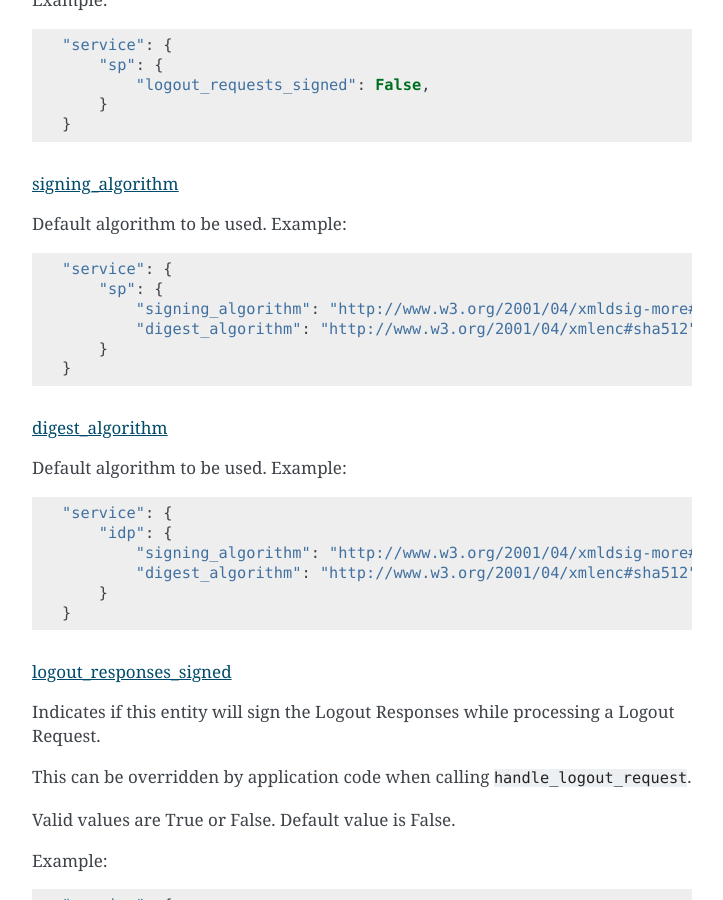
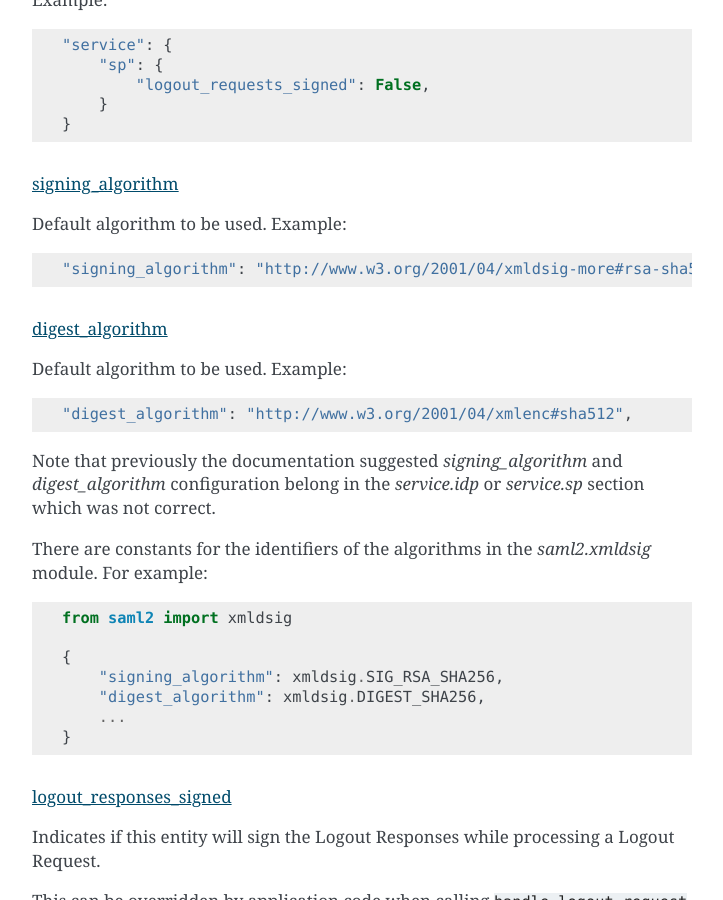
Before and after one commit to IdentityPython/pysaml2, a Sphinx documentation site: the page built from docs/howto/config.rst, in a window 1280 px wide and 900 px high, scrolled down 30572 px. Shown: the whole window, without its empty margins (388-1111 px from the left). Built offline with Sphinx 7.4.7, drawn with Linux system fonts in a browser that asks for light colours; the version number is read from the project's files by our own code.

Commit message:
Correct documentation for digest_algorithm and signing_algorithm

```diff
--- a/docs/howto/config.rst
+++ b/docs/howto/config.rst
@@ -1382,12 +1377,24 @@ digest_algorithm
 
 Default algorithm to be used. Example::
 
-    "service": {
-        "idp": {
-            "signing_algorithm": "http://www.w3.org/2001/04/xmldsig-more#rsa-sha512",
-            "digest_algorithm": "http://www.w3.org/2001/04/xmlenc#sha512",
-        }
-    }
+    "digest_algorithm": "http://www.w3.org/2001/04/xmlenc#sha512",
+
+Note that previously the documentation suggested `signing_algorithm` and
+`digest_algorithm` configuration belong in the `service.idp` or `service.sp` section
+which was not correct.
+
+There are constants for the identifiers of the algorithms in the `saml2.xmldsig` module.
+For example::
+
+
+    from saml2 import xmldsig
+
+    {
+        "signing_algorithm": xmldsig.SIG_RSA_SHA256,
+        "digest_algorithm": xmldsig.DIGEST_SHA256,
+        ...
+    }
+
 
 
 logout_responses_signed
```
Also changed, not shown: other parts of docs/howto/config.rst (+1 -6 lines), CHANGELOG.md (+2 -0 lines).
